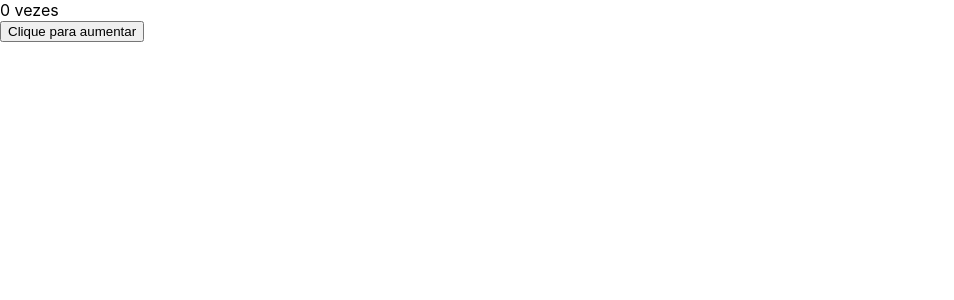
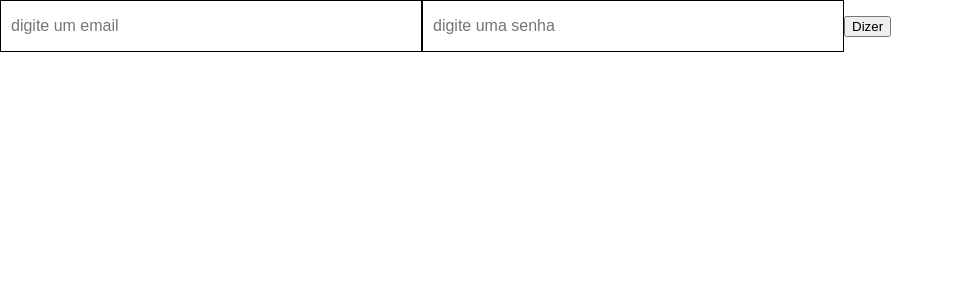
Before and after one commit to pedrosilva08/ReactJS, a React (Create React App) app in the folder react1/: page / in a window 1280 px wide. Shown: the top 300 px of the page, without its empty margins (0-954 px from the left). Built offline with nearby package versions, Linux system fonts and the light colour scheme.

Commit message:
Fazendo formulários no React

```diff
--- a/react1/src/App.js
+++ b/react1/src/App.js
@@ -261,6 +261,7 @@ export default App;
 
 
 //===============> aula 9 de react(useState) <====================
+/*
 function App() {
   //nome e ação que será feita
   const [ contagem, setContagem ] = useState( 0 );
@@ -277,3 +278,38 @@ function App() {
   )
 };
 export default App;
+*/
+
+//===============> aula 10 de react(Campo de input) <====================
+const Input = styled.input`
+width:400px;
+height:30px;
+font-size:16px;
+padding:10px;
+border:1px solid black;
+`;
+
+function App() {
+  //nome e ação que será feita
+
+  const [email, setEmail] = useState('');
+  const [password,setPassword] = useState('');
+
+  const handleEmailInput = (e) => {
+    setEmail(e.target.value);
+  };
+  const handlePasswordInput = (e) => {
+    setPassword(e.target.value)
+  };
+  const handleButton = () => {
+    alert(email+' - '+password);
+  }
+  return (
+    <>
+      <Input  placeholder="digite um email" type='email' value={email} onChange={handleEmailInput} />
+      <Input  placeholder="digite uma senha" type='password' value={password} onChange={handlePasswordInput} />
+      <button onClick={handleButton}>Dizer</button>
+    </>
+  )
+};
+export default App;
```
